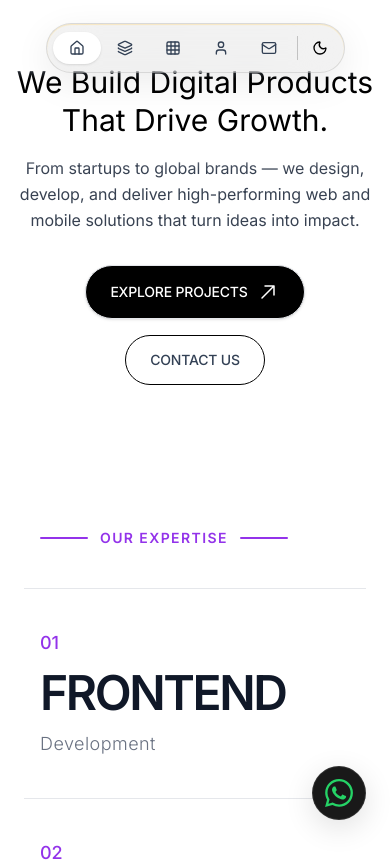
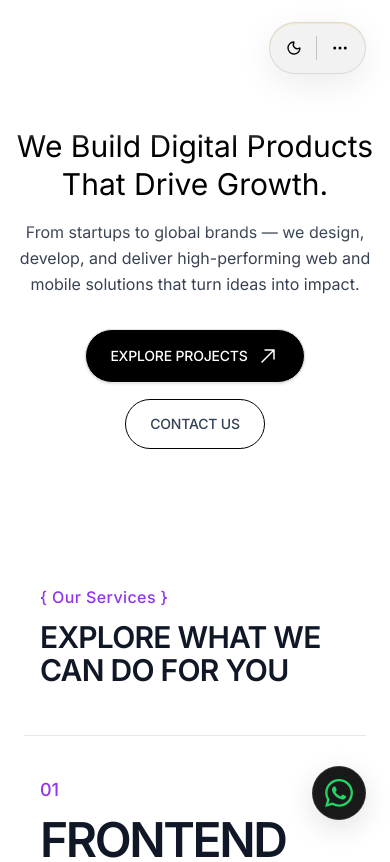
Before and after one commit to Jayasurya2021/portfolio, a React (Vite) app: page / in a window 390 px wide. Shown: the top 862 px of the page. Built offline with nearby package versions, Linux system fonts and the light colour scheme.

Commit message:
update the mobile view

```diff
--- a/src/components/Header.jsx
+++ b/src/components/Header.jsx
@@ -1,7 +1,7 @@
 import { useLocation, Link } from "react-router-dom";
 import { useEffect, useState } from "react";
-import { motion } from "framer-motion";
-import { Home, User, Grid, Layers, Mail, Moon, Sun } from "lucide-react";
+import { motion, AnimatePresence } from "framer-motion";
+import { Home, User, Grid, Layers, Mail, Moon, Sun, MoreHorizontal, X } from "lucide-react";
 import { routes, display, person, about, blog, work, gallery } from "@/resources";
 import styles from "./Header.module.scss";
 
@@ -60,9 +60,33 @@
   );
 };
 
+const MobileNavItem = ({ href, icon: Icon, label, selected, onClick }) => {
+  const handleClick = (e) => {
+    e.preventDefault();
+    const target = document.querySelector(href);
+    if (target) {
+      target.scrollIntoView({ behavior: 'smooth' });
+    }
+    onClick();
+  };
+
+  return (
+    <a
+      href={href}
+      onClick={handleClick}
+      className={`relative flex items-center gap-3 px-4 py-3 rounded-xl text-sm font-medium transition-colors ${selected ? "bg-white dark:bg-white/10 text-purple-600 dark:text-purple-400 shadow-sm" : "text-black hover:bg-black/5 dark:text-gray-300 dark:hover:bg-white/5 dark:hover:text-white"
+        }`}
+    >
+      <Icon size={18} />
+      <span>{label}</span>
+    </a>
+  );
+};
+
 export const Header = () => {
   const location = useLocation();
   const [activeSection, setActiveSection] = useState(location.hash || "#hero");
+  const [isMobileMenuOpen, setIsMobileMenuOpen] = useState(false);
 
   useEffect(() => {
     const observer = new IntersectionObserver(
@@ -97,7 +121,7 @@
 
   return (
     <motion.header
-      className="fixed top-0 left-0 right-0 z-[100] h-24 flex items-center justify-center px-8 pointer-events-none"
+      className="fixed top-0 left-0 right-0 z-[100] h-24 flex items-center justify-end md:justify-center px-6 md:px-8 pointer-events-none"
       initial={{ opacity: 0 }}
       animate={{ opacity: 1 }}
       transition={{ duration: 1.2, ease: [0.19, 1, 0.22, 1] }}
@@ -106,7 +130,7 @@
       {/* Center Nav Pill */}
       <motion.div
         id="header-nav-pill"
-        className="flex-shrink-0 pointer-events-auto flex items-center p-1.5 rounded-full bg-black/5 dark:bg-white/10 backdrop-blur-xl border border-black/10 dark:border-white/10"
+        className="relative flex-shrink-0 pointer-events-auto flex items-center p-1.5 rounded-full bg-black/5 dark:bg-white/10 backdrop-blur-xl border border-black/10 dark:border-white/10"
         animate={{
             boxShadow: isDark
                 ? '0 10px 50px rgba(255,255,255,.08), inset 0 1px 1px rgba(255,245,220,0.25)'
@@ -119,29 +143,61 @@
         }}
       >
 
-        <NavItem href="#hero" icon={Home} label="Home" selected={activeSection === "#hero"} />
-
-        <NavItem href="#services" icon={Layers} label="Services" selected={activeSection === "#services"} />
-        <NavItem href="#projects" icon={Grid} label="Projects" selected={activeSection === "#projects"} />
-        <NavItem href="#about" icon={User} label="About" selected={activeSection === "#about"} />
-        <NavItem href="#contact" icon={Mail} label="Contact" selected={activeSection === "#contact"} />
+        {/* Desktop Nav */}
+        <div className="hidden sm:flex items-center">
+            <NavItem href="#hero" icon={Home} label="Home" selected={activeSection === "#hero"} />
+            <NavItem href="#services" icon={Layers} label="Services" selected={activeSection === "#services"} />
+            <NavItem href="#projects" icon={Grid} label="Projects" selected={activeSection === "#projects"} />
+            <NavItem href="#about" icon={User} label="About" selected={activeSection === "#about"} />
+            <NavItem href="#contact" icon={Mail} label="Contact" selected={activeSection === "#contact"} />
+        </div>
 
         {display.themeSwitcher && (
           <>
-            <div className="w-[1px] h-6 bg-black/20 dark:bg-white/10 mx-1" />
+            <div className="hidden sm:block w-[1px] h-6 bg-black/20 dark:bg-white/10 mx-1" />
             <button
               onClick={() => {
                 const isDark = document.documentElement.classList.toggle('dark');
                 localStorage.setItem('theme', isDark ? 'dark' : 'light');
-                // Force a re-render to update the icon
                 window.dispatchEvent(new Event('themechange'));
               }}
               className="p-2.5 rounded-full text-black hover:text-gray-900 dark:text-gray-400 dark:hover:text-gray-100 hover:bg-black/5 dark:hover:bg-white/5 transition-all"
             >
               <ThemeIcon />
             </button>
+            <div className="sm:hidden w-[1px] h-6 bg-black/20 dark:bg-white/10 mx-1" />
           </>
         )}
+
+        {/* Mobile Nav Button */}
+        <div className="sm:hidden flex items-center">
+            <button
+                onClick={() => setIsMobileMenuOpen(!isMobileMenuOpen)}
+                className={`p-2.5 rounded-full transition-all flex items-center justify-center ${isMobileMenuOpen ? 'bg-white shadow-sm dark:bg-white/10 text-purple-600 dark:text-purple-400' : 'text-black hover:bg-black/5 dark:text-gray-400 dark:hover:bg-white/5'}`}
+            >
+                {isMobileMenuOpen ? <X size={18} /> : <MoreHorizontal size={18} />}
+            </button>
+        </div>
+
+        {/* Mobile Dropdown Menu */}
+        <AnimatePresence>
+            {isMobileMenuOpen && (
+                <motion.div
+                    initial={{ opacity: 0, y: 15, scale: 0.95 }}
+                    animate={{ opacity: 1, y: 0, scale: 1 }}
+                    exit={{ opacity: 0, y: 15, scale: 0.95 }}
+                    transition={{ duration: 0.2, ease: "easeOut" }}
+                    className="absolute top-[120%] right-0 min-w-[200px] bg-white/90 dark:bg-[#111]/90 backdrop-blur-xl border border-black/10 dark:border-white/10 rounded-2xl p-2 flex flex-col gap-1 sm:hidden shadow-xl"
+                >
+                    <MobileNavItem href="#hero" icon={Home} label="Home" selected={activeSection === "#hero"} onClick={() => setIsMobileMenuOpen(false)} />
+                    <MobileNavItem href="#services" icon={Layers} label="Services" selected={activeSection === "#services"} onClick={() => setIsMobileMenuOpen(false)} />
+                    <MobileNavItem href="#projects" icon={Grid} label="Projects" selected={activeSection === "#projects"} onClick={() => setIsMobileMenuOpen(false)} />
+                    <MobileNavItem href="#about" icon={User} label="About" selected={activeSection === "#about"} onClick={() => setIsMobileMenuOpen(false)} />
+                    <MobileNavItem href="#contact" icon={Mail} label="Contact" selected={activeSection === "#contact"} onClick={() => setIsMobileMenuOpen(false)} />
+                </motion.div>
+            )}
+        </AnimatePresence>
+
       </motion.div>
     </motion.header>
   );
--- a/src/components/HeroVideoBanner.jsx
+++ b/src/components/HeroVideoBanner.jsx
@@ -11,7 +11,7 @@
     };
 
     return (
-        <section className="relative z-10 pt-16 sm:pt-20 md:pt-24 lg:pt-28 xl:pt-32 2xl:pt-40 pb-10 sm:pb-14 md:pb-16 lg:pb-20 overflow-hidden w-full" id="hero">
+        <section className="relative z-10 pt-32 sm:pt-36 md:pt-40 lg:pt-44 xl:pt-48 2xl:pt-56 pb-10 sm:pb-14 md:pb-16 lg:pb-20 overflow-hidden w-full" id="hero">
             <style>{`
                 .hero-reflection-overlay {
                     background-image: linear-gradient(to bottom, rgba(255, 244, 220, 0.06) 0%, rgba(255, 244, 220, 0.03) 8%, rgba(255, 244, 220, 0.01) 12%, transparent 15%);
--- a/src/components/ServicesSection.jsx
+++ b/src/components/ServicesSection.jsx
@@ -208,10 +208,13 @@
     return (
         <section id="services" className="relative py-24 overflow-hidden bg-white dark:bg-[#050505]">
             <div className="container mx-auto px-6 max-w-7xl relative z-10">
-                <div className="inline-flex items-center gap-3 mb-10 md:mb-16 pl-4 md:pl-0">
-                    <span className="w-12 h-[2px] bg-[#9333ea] rounded-full" />
-                    <span className="text-sm font-bold tracking-widest text-[#9333ea] uppercase">Our Expertise</span>
-                    <span className="w-12 h-[2px] bg-[#9333ea] rounded-full" />
+                <div className="flex flex-col mb-12 md:mb-20 pl-4 md:pl-0 gap-3 md:gap-4">
+                    <span className="text-base md:text-lg text-[#9333ea] font-medium tracking-wide">
+                        {'{'} Our Services {'}'}
+                    </span>
+                    <h2 className="text-3xl md:text-4xl lg:text-[2.5rem] font-bold uppercase text-gray-900 dark:text-white leading-[1.1] tracking-tight">
+                        EXPLORE WHAT WE CAN DO FOR YOU
+                    </h2>
                 </div>
 
                 <div className="border-t border-gray-200 dark:border-white/10 flex flex-col">
```
Also changed, not shown: src/components/ProjectsSection.jsx (+20 -20 lines).
